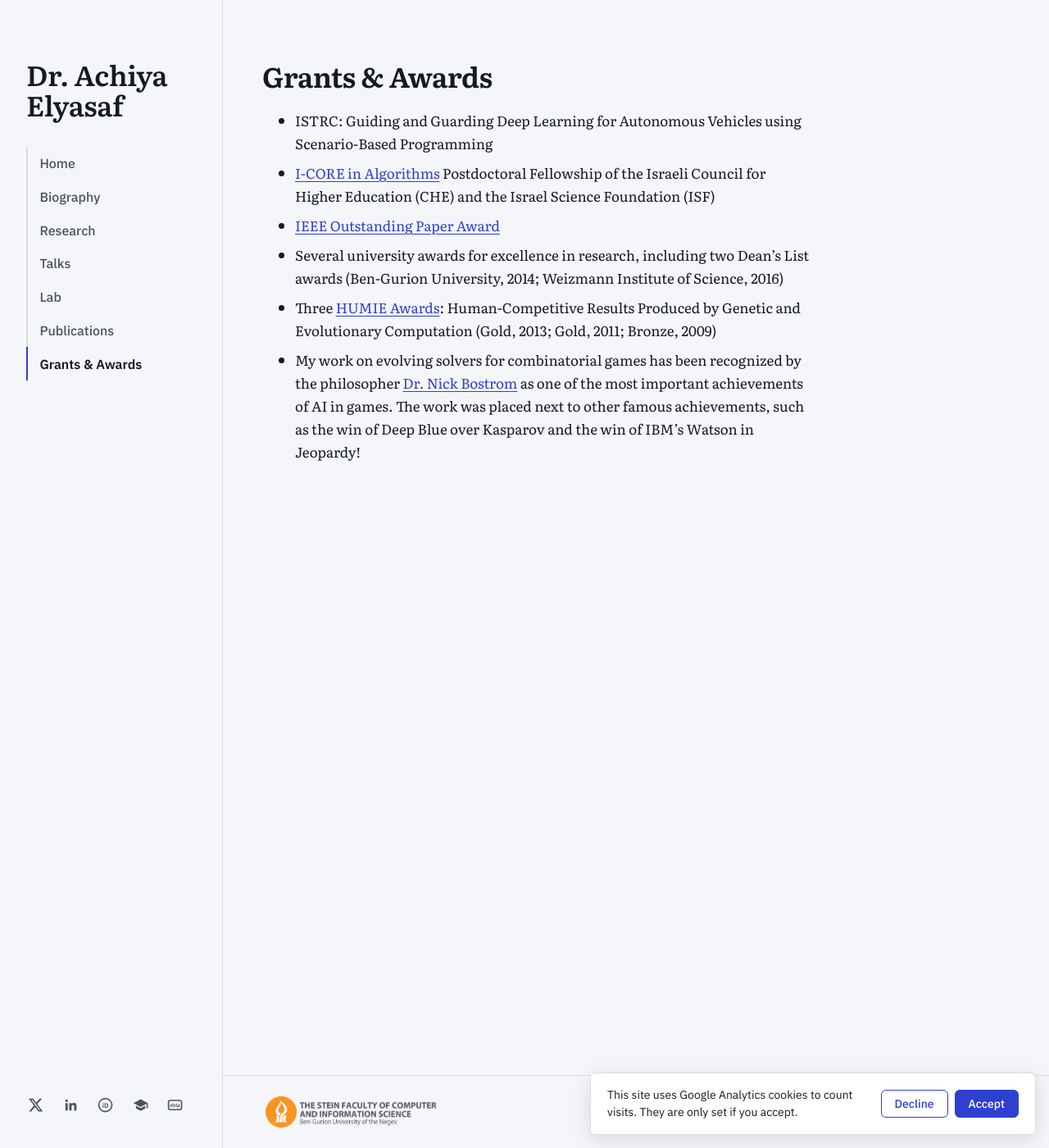
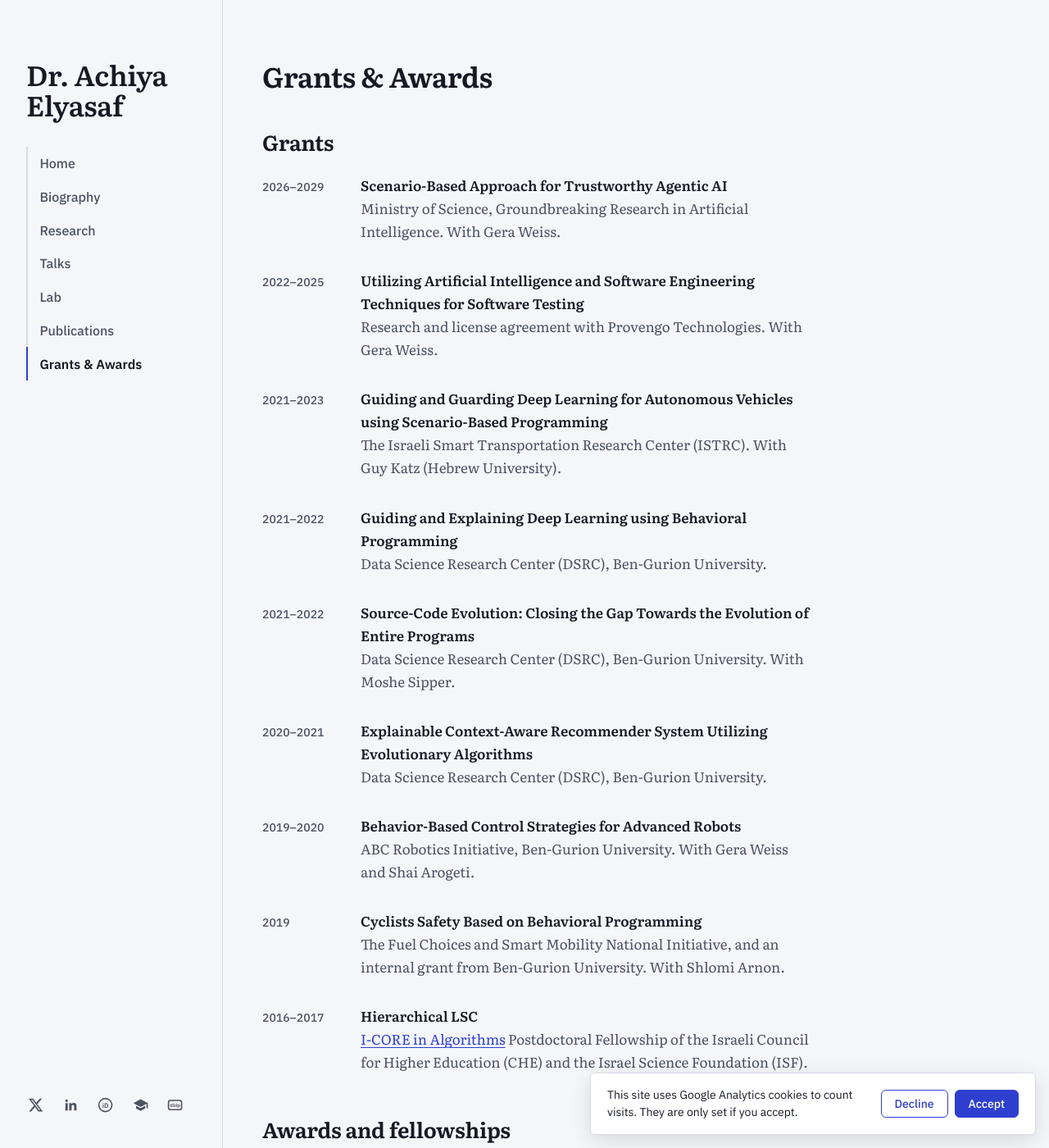
Before and after one commit to achiyae/homepage, a Jekyll site: the page built from grants-awards.md, in a window 1280 px wide and 1400 px high. Shown: the whole window at 82% size. Built offline with Jekyll 4.4.1, drawn with Linux system fonts in a browser that asks for light colours; some of the changed text lies outside the part shown.

Commit message:
Update Grants & Awards from the CV
Splits the page into Grants and Awards and fellowships, newest first,
with the year in its own column. Adds the 2026 Ministry of Science
grant, the Provengo agreement, the DSRC, ABC Robotics and Fuel Choices
grants, and the teaching, student and HackBGU awards. Funding amounts
are left out.

Co-Authored-By: Claude Opus 5.5 <noreply@anthropic.com>
Claude-Session: https://claude.ai/code/session_01EGfREAT8Gtodni4CtkRxaP

```diff
--- a/assets/css/site.css
+++ b/assets/css/site.css
@@ -315,6 +315,15 @@ blockquote {
 }
 .highlight-body { padding: 1.1rem 1.25rem 1.25rem; min-width: 0; }
 .highlight-body p { margin: 0.5rem 0 0; color: var(--ink-soft); font-size: 1rem; }
+/* Dated lists (grants, awards): year column, then the entry. */
+.cv-list { list-style: none; margin: 1rem 0 2.5rem; padding: 0; display: grid; gap: 1rem; }
+.cv-list li { display: grid; grid-template-columns: 6.5rem minmax(0, 1fr); gap: 0 1rem; align-items: baseline; }
+.cv-list li > div { min-width: 0; color: var(--ink-soft); }
+.cv-list strong { color: var(--ink); font-weight: 600; }
+.cv-year { font: 500 var(--step--1) var(--sans); color: var(--ink-soft); font-variant-numeric: tabular-nums; white-space: nowrap; }
+@media (max-width: 30rem) {
+  .cv-list li { grid-template-columns: 1fr; }
+}
 .highlight-body p.highlight-meta { margin: 0.25rem 0 0; font: 400 var(--step--1) var(--sans); color: var(--ink-soft); }
 .highlight h3 a { color: var(--ink); text-decoration: none; }
 .highlight h3 a:hover { color: var(--accent); text-decoration: underline; }
--- a/grants-awards.md
+++ b/grants-awards.md
@@ -5,9 +5,36 @@ permalink: /grants-awards/
 ---
 # Grants & Awards
 
-- ISTRC: Guiding and Guarding Deep Learning for Autonomous Vehicles using Scenario-Based Programming
-- [I-CORE in Algorithms](https://www.icore-algo.org.il/) Postdoctoral Fellowship of the Israeli Council for Higher Education (CHE) and the Israel Science Foundation (ISF)
-- [IEEE Outstanding Paper Award](https://cis.ieee.org/award-recipients.html#TCIAIGOutstandingPaperAward)
-- Several university awards for excellence in research, including two Dean’s List awards (Ben-Gurion University, 2014; Weizmann Institute of Science, 2016)
-- Three [HUMIE Awards](https://www.human-competitive.org/): Human-Competitive Results Produced by Genetic and Evolutionary Computation (Gold, 2013; Gold, 2011; Bronze, 2009)
-- My work on evolving solvers for combinatorial games has been recognized by the philosopher [Dr. Nick Bostrom](https://en.wikipedia.org/wiki/Nick_Bostrom) as one of the most important achievements of AI in games. The work was placed next to other famous achievements, such as the win of Deep Blue over Kasparov and the win of IBM’s Watson in Jeopardy!
+## Grants
+
+<ul class="cv-list">
+<li><span class="cv-year">2026–2029</span><div><strong>Scenario-Based Approach for Trustworthy Agentic AI</strong><br>Ministry of Science, Groundbreaking Research in Artificial Intelligence. With Gera Weiss.</div></li>
+<li><span class="cv-year">2022–2025</span><div><strong>Utilizing Artificial Intelligence and Software Engineering Techniques for Software Testing</strong><br>Research and license agreement with Provengo Technologies. With Gera Weiss.</div></li>
+<li><span class="cv-year">2021–2023</span><div><strong>Guiding and Guarding Deep Learning for Autonomous Vehicles using Scenario-Based Programming</strong><br>The Israeli Smart Transportation Research Center (ISTRC). With Guy Katz (Hebrew University).</div></li>
+<li><span class="cv-year">2021–2022</span><div><strong>Guiding and Explaining Deep Learning using Behavioral Programming</strong><br>Data Science Research Center (DSRC), Ben-Gurion University.</div></li>
+<li><span class="cv-year">2021–2022</span><div><strong>Source-Code Evolution: Closing the Gap Towards the Evolution of Entire Programs</strong><br>Data Science Research Center (DSRC), Ben-Gurion University. With Moshe Sipper.</div></li>
+<li><span class="cv-year">2020–2021</span><div><strong>Explainable Context-Aware Recommender System Utilizing Evolutionary Algorithms</strong><br>Data Science Research Center (DSRC), Ben-Gurion University.</div></li>
+<li><span class="cv-year">2019–2020</span><div><strong>Behavior-Based Control Strategies for Advanced Robots</strong><br>ABC Robotics Initiative, Ben-Gurion University. With Gera Weiss and Shai Arogeti.</div></li>
+<li><span class="cv-year">2019</span><div><strong>Cyclists Safety Based on Behavioral Programming</strong><br>The Fuel Choices and Smart Mobility National Initiative, and an internal grant from Ben-Gurion University. With Shlomi Arnon.</div></li>
+<li><span class="cv-year">2016–2017</span><div><strong>Hierarchical LSC</strong><br><a href="https://www.icore-algo.org.il/">I-CORE in Algorithms</a> Postdoctoral Fellowship of the Israeli Council for Higher Education (CHE) and the Israel Science Foundation (ISF).</div></li>
+</ul>
+
+## Awards and fellowships
+
+<ul class="cv-list">
+<li><span class="cv-year">2025</span><div><strong>Innovation in Teaching Award</strong><br>Ben-Gurion University.</div></li>
+<li><span class="cv-year">2022</span><div><strong>Excellence in Research Award</strong> to my student Roy Poliansky<br>Software and Information Systems Engineering, Ben-Gurion University.</div></li>
+<li><span class="cv-year">2018</span><div><strong>First Dean’s Award place, HackBGU 2018</strong> for the research group<br>Ben-Gurion University.</div></li>
+<li><span class="cv-year">2017</span><div><strong>Recognized by <a href="https://en.wikipedia.org/wiki/Nick_Bostrom">Nick Bostrom</a></strong><br>In <cite>Superintelligence</cite>, Bostrom lists my Ph.D. work on evolving FreeCell solvers among the top achievements of game-playing AI, next to Deep Blue’s win over Kasparov and IBM Watson’s win in Jeopardy!</div></li>
+<li><span class="cv-year">2016</span><div><strong><a href="https://www.icore-algo.org.il/">I-CORE in Algorithms</a> Postdoctoral Fellowship</strong><br>The Israeli Council for Higher Education (CHE) and the Israel Science Foundation (ISF).</div></li>
+<li><span class="cv-year">2016</span><div><strong>Dean’s List Award</strong><br>Weizmann Institute of Science.</div></li>
+<li><span class="cv-year">2015</span><div><strong><a href="https://cis.ieee.org/award-recipients.html#TCIAIGOutstandingPaperAward">Outstanding TCIAIG Journal Paper Award</a></strong> for “Evolutionary Design of FreeCell Solvers”<br>IEEE Computational Intelligence Society.</div></li>
+<li><span class="cv-year">2015</span><div><strong>Postdoctoral Fellowship</strong><br>Kreitman School of Advanced Graduate Studies, Ben-Gurion University.</div></li>
+<li><span class="cv-year">2014</span><div><strong>Dean’s List Award for excellence in research</strong><br>Ben-Gurion University.</div></li>
+<li><span class="cv-year">2014</span><div><strong>Excellence in Teaching Award</strong><br>Ben-Gurion University.</div></li>
+<li><span class="cv-year">2013</span><div><strong>Gold <a href="https://www.human-competitive.org/">HUMIES Award</a></strong> for human-competitive results, for “Evolutionary Design of FreeCell Solvers”<br>Genetic and Evolutionary Computation Conference (GECCO).</div></li>
+<li><span class="cv-year">2012</span><div><strong>Friedman Award for excellence in research</strong><br>Department of Computer Science, Ben-Gurion University.</div></li>
+<li><span class="cv-year">2011</span><div><strong>Gold <a href="https://www.human-competitive.org/">HUMIES Award</a></strong> for human-competitive results, for “GA-FreeCell: Evolving Solvers for the Game of FreeCell”<br>Genetic and Evolutionary Computation Conference (GECCO).</div></li>
+<li><span class="cv-year">2010</span><div><strong>Faran Scholarship for outstanding Ph.D. students</strong><br>Kreitman School of Advanced Graduate Studies, Ben-Gurion University.</div></li>
+<li><span class="cv-year">2009</span><div><strong>Bronze <a href="https://www.human-competitive.org/">HUMIES Award</a></strong> for human-competitive results, for “GP-Rush: Using Genetic Programming to Evolve Solvers for the Rush Hour Puzzle”<br>Genetic and Evolutionary Computation Conference (GECCO).</div></li>
+</ul>
```
Also changed, not shown: test/prose_pages_test.rb (+6 -3 lines).
